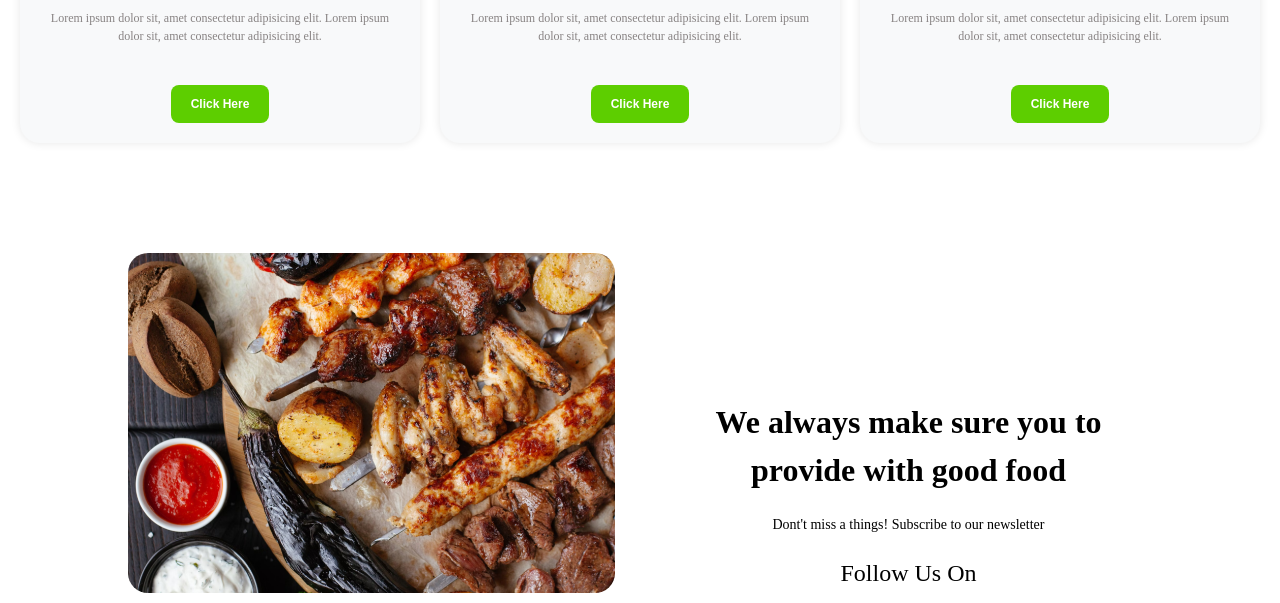
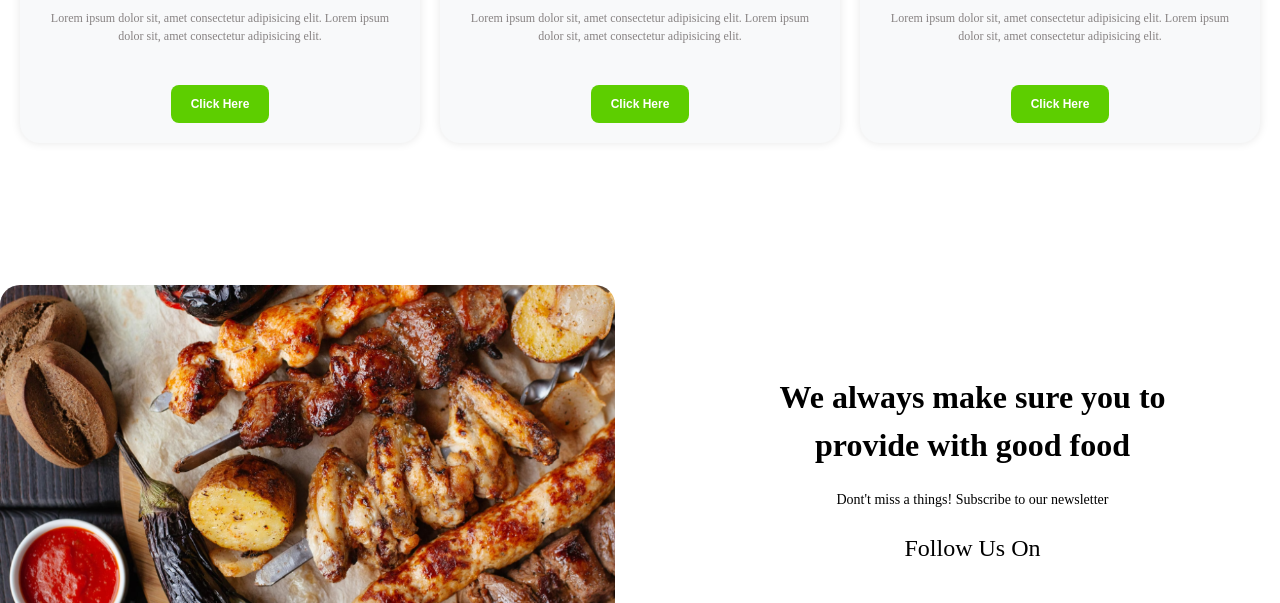
Before and after one commit to Rakib-dev-bd/make-essential-ui, a plain HTML site: page index.html in a window 1280 px wide. Shown: the part 1335-1938 px from the top of the page. Drawn offline with nearby package versions, Linux system fonts and the light colour scheme.

Commit message:
Fix image

```diff
--- a/index.html
+++ b/index.html
@@ -82,9 +82,9 @@
 
     <section class="section-about">
       <div class="img-container">
-        <img src="/assets/foods.png" alt="" class="about-img" />
+        <img src="assets/foods.png" alt="" class="about-img" />
       </div>
-      <div class="about-content">
+      <div class="about-content container">
         <div class="container">
           <div class="about-heading center-text">
             <h2 class="about-heading">
--- a/style/style.css
+++ b/style/style.css
@@ -3,6 +3,9 @@
   padding: 0;
   box-sizing: border-box;
   line-height: 1.5;
+}
+
+.container {
 }
 
 .hero {
@@ -78,7 +81,7 @@
   margin-bottom: 20px;
 }
 .card-parent {
-  width: 80%;
+  /* width: 80%; */
   margin: 0 auto;
   display: grid;
   grid-template-columns: repeat(3, 420px);
@@ -151,13 +154,14 @@
 }
 
 .section-about {
-  width: 80%;
+  max-width: 1440px;
   margin: 0 auto;
-  padding: 50px 0;
+  /* padding: 20px 0; */
 
   display: grid;
   grid-template-columns: repeat(2, 1fr);
   gap: 50px;
+  align-items: center;
 }
 
 .img-container {
```
